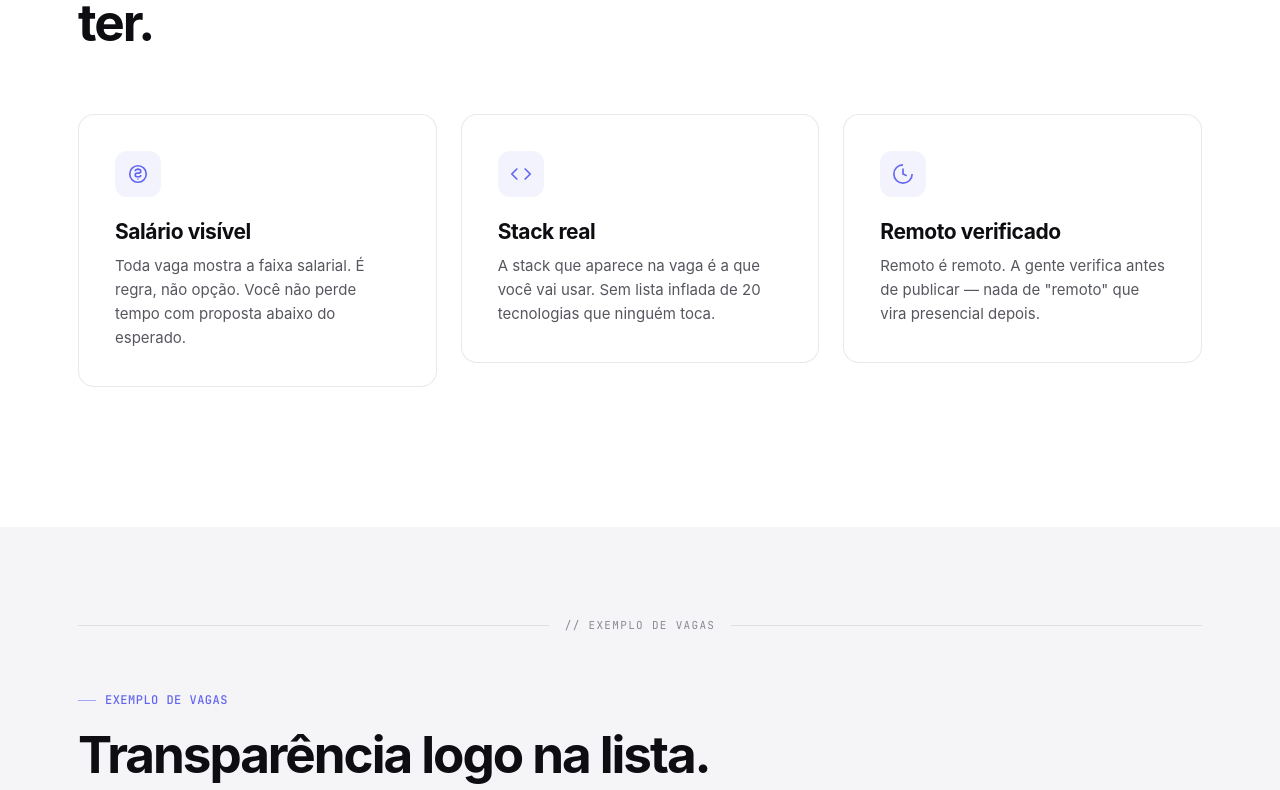
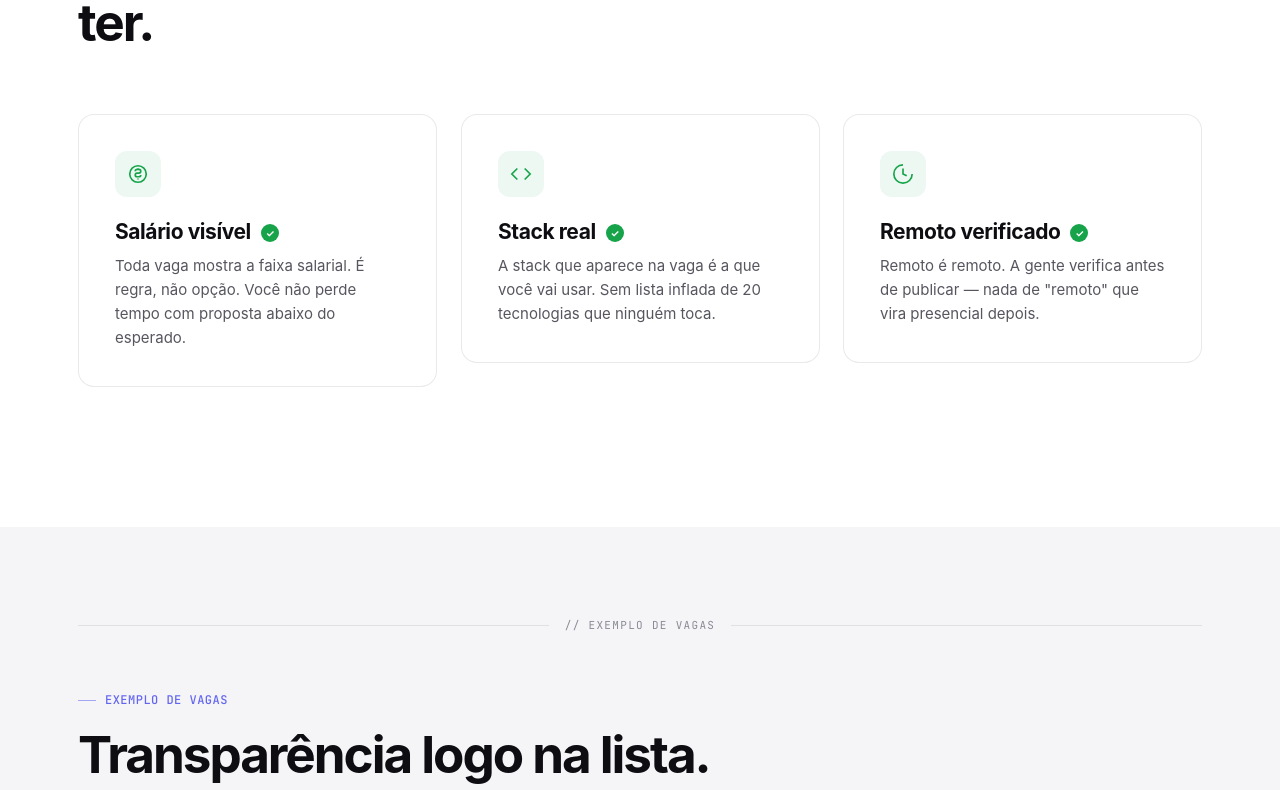
Before and after one commit to salusromelo-prog/DevBase-Site, a Next.js app: page /jobs in a window 1280 px wide. Shown: the part 930-1720 px from the top of the page. Built offline with nearby package versions, Linux system fonts and the light colour scheme; a web font is replaced by a local one.

Commit message:
feat(fase-3): timeline animada, ícone depth, member hover, panel focus, jobs selos e badge salário

```diff
--- a/app/empresa/page.tsx
+++ b/app/empresa/page.tsx
@@ -55,6 +55,7 @@ export default function Empresa() {
             <h2>Do incômodo ao produto.</h2>
           </Reveal>
           <Reveal className="timeline">
+            <span className="tl-spine" aria-hidden="true" />
             <div className="tl-row">
               <div className="yr">2025</div>
               <div>
--- a/app/globals.css
+++ b/app/globals.css
@@ -793,3 +793,59 @@ p { margin: 0; }
   0%, 100% { transform: translateY(0); }
   50% { transform: translateY(-2px); }
 }
+
+/* ================================================================
+   TIMELINE ANIMADA (Fase 3 — empresa)
+   ================================================================ */
+.reveal.timeline { position: relative; padding-left: 22px; }
+.tl-spine { position: absolute; left: 4px; top: 8px; bottom: 8px; width: 2px; border-radius: 999px; background: linear-gradient(180deg, var(--primary) 0%, var(--violet) 65%, transparent 100%); transform: scaleY(0); transform-origin: top; transition: transform 1.4s cubic-bezier(.22,.61,.36,1) 0.15s; pointer-events: none; }
+.reveal.timeline.in .tl-spine { transform: scaleY(1); }
+.tl-row { position: relative; }
+.tl-row::before { content: ''; position: absolute; left: -21px; top: 32px; width: 8px; height: 8px; border-radius: 50%; background: var(--bg); border: 2px solid var(--primary); z-index: 1; transform: scale(0); transition: transform 0.25s var(--ease); }
+.tl-row:nth-child(2)::before { transition-delay: 0.35s; }
+.tl-row:nth-child(3)::before { transition-delay: 0.65s; }
+.tl-row:nth-child(4)::before { transition-delay: 0.95s; }
+.tl-row:nth-child(5)::before { transition-delay: 1.25s; }
+.reveal.timeline.in .tl-row::before { transform: scale(1); }
+.js .tl-row { opacity: 0; transform: translateX(10px); animation: tl-in 0.35s ease forwards; animation-play-state: paused; }
+.reveal.timeline.in .tl-row { animation-play-state: running; }
+.tl-row:nth-child(2) { animation-delay: 0.30s; }
+.tl-row:nth-child(3) { animation-delay: 0.60s; }
+.tl-row:nth-child(4) { animation-delay: 0.90s; }
+.tl-row:nth-child(5) { animation-delay: 1.20s; }
+@keyframes tl-in { to { opacity: 1; transform: none; } }
+@media (max-width: 620px) { .tl-spine { display: none; } .reveal.timeline { padding-left: 0; } }
+
+/* ================================================================
+   VALUE CARD — ícone anima ao revelar (global, Fase 3)
+   ================================================================ */
+.js .depth .ic { transform: scale(0.7) rotate(-12deg); transition: transform 0.5s var(--ease) calc(var(--d, 0ms) + 300ms); }
+.depth.in .ic { transform: none; }
+
+/* ================================================================
+   MEMBER CARD HOVER (Fase 3 — empresa)
+   ================================================================ */
+.member:hover { border-color: var(--soft-2); }
+.member .av { transition: box-shadow 0.35s ease; }
+.member:hover .av { box-shadow: 0 0 24px rgba(99,102,241,0.28); }
+
+/* ================================================================
+   PANEL FOCUS GLOW (Fase 3 — empresa participe)
+   ================================================================ */
+.panel { transition: border-color 0.3s ease, box-shadow 0.3s ease; }
+.panel:focus-within { border-color: var(--primary); box-shadow: 0 0 0 3px rgba(99,102,241,0.06); }
+
+/* ================================================================
+   JOBS — salary badge · jrow stagger · seal · icon (Fase 3)
+   ================================================================ */
+.p-jobs .jrow .js { background: rgba(22,163,74,0.07); border: 1px solid rgba(22,163,74,0.2); border-radius: 999px; padding: 4px 12px; font-size: 13px; }
+.js .p-jobs .jrow { opacity: 0; transform: translateX(-8px); animation: jrow-in 0.3s ease forwards; animation-play-state: paused; }
+.reveal.in .p-jobs .jrow { animation-play-state: running; }
+.p-jobs .jrow:nth-child(1) { animation-delay: 0.10s; }
+.p-jobs .jrow:nth-child(2) { animation-delay: 0.30s; }
+.p-jobs .jrow:nth-child(3) { animation-delay: 0.50s; }
+.p-jobs .jrow:nth-child(4) { animation-delay: 0.70s; }
+@keyframes jrow-in { to { opacity: 1; transform: none; } }
+.p-jobs .values .vcard .ic { background: rgba(22,163,74,0.08); color: var(--signal); }
+.p-jobs .values .vcard h3::after { content: '✓'; display: inline-block; width: 18px; height: 18px; line-height: 18px; text-align: center; border-radius: 50%; background: var(--signal); color: #fff; font-size: 10px; font-weight: 700; margin-left: 10px; vertical-align: middle; opacity: 0; transform: scale(0.5); transition: opacity 0.3s ease 0.4s, transform 0.3s var(--ease) 0.4s; }
+.p-jobs .values .reveal.in .vcard h3::after { opacity: 1; transform: scale(1); }
--- a/app/jobs/page.tsx
+++ b/app/jobs/page.tsx
@@ -6,7 +6,7 @@ export const metadata: Metadata = { title: 'DevBase Jobs · DevBase' }
 
 export default function Jobs() {
   return (
-    <>
+    <div className="p-jobs">
       {/* ===== PAGE HEADER ===== */}
       <header className="phead">
         <HeroCanvas variant="silk" className="phead-canvas" />
@@ -34,8 +34,8 @@ export default function Jobs() {
             <span className="eyebrow">Por que é diferente</span>
             <h2>Tudo que um job board deveria ter.</h2>
           </Reveal>
-          <div className="values">
-            <Reveal delay={0}>
+          <div className="values" data-depth-stagger>
+            <Reveal delay={0} className="depth">
               <div className="vcard">
                 <div className="ic">
                   <svg viewBox="0 0 24 24" fill="none" stroke="currentColor" strokeWidth="1.8">
@@ -48,7 +48,7 @@ export default function Jobs() {
                 <p>Toda vaga mostra a faixa salarial. É regra, não opção. Você não perde tempo com proposta abaixo do esperado.</p>
               </div>
             </Reveal>
-            <Reveal delay={80}>
+            <Reveal delay={80} className="depth">
               <div className="vcard">
                 <div className="ic">
                   <svg viewBox="0 0 24 24" fill="none" stroke="currentColor" strokeWidth="1.8">
@@ -60,7 +60,7 @@ export default function Jobs() {
                 <p>A stack que aparece na vaga é a que você vai usar. Sem lista inflada de 20 tecnologias que ninguém toca.</p>
               </div>
             </Reveal>
-            <Reveal delay={160}>
+            <Reveal delay={160} className="depth">
               <div className="vcard">
                 <div className="ic">
                   <svg viewBox="0 0 24 24" fill="none" stroke="currentColor" strokeWidth="1.8">
@@ -143,6 +143,6 @@ export default function Jobs() {
           </Reveal>
         </div>
       </section>
-    </>
+    </div>
   )
 }
```
